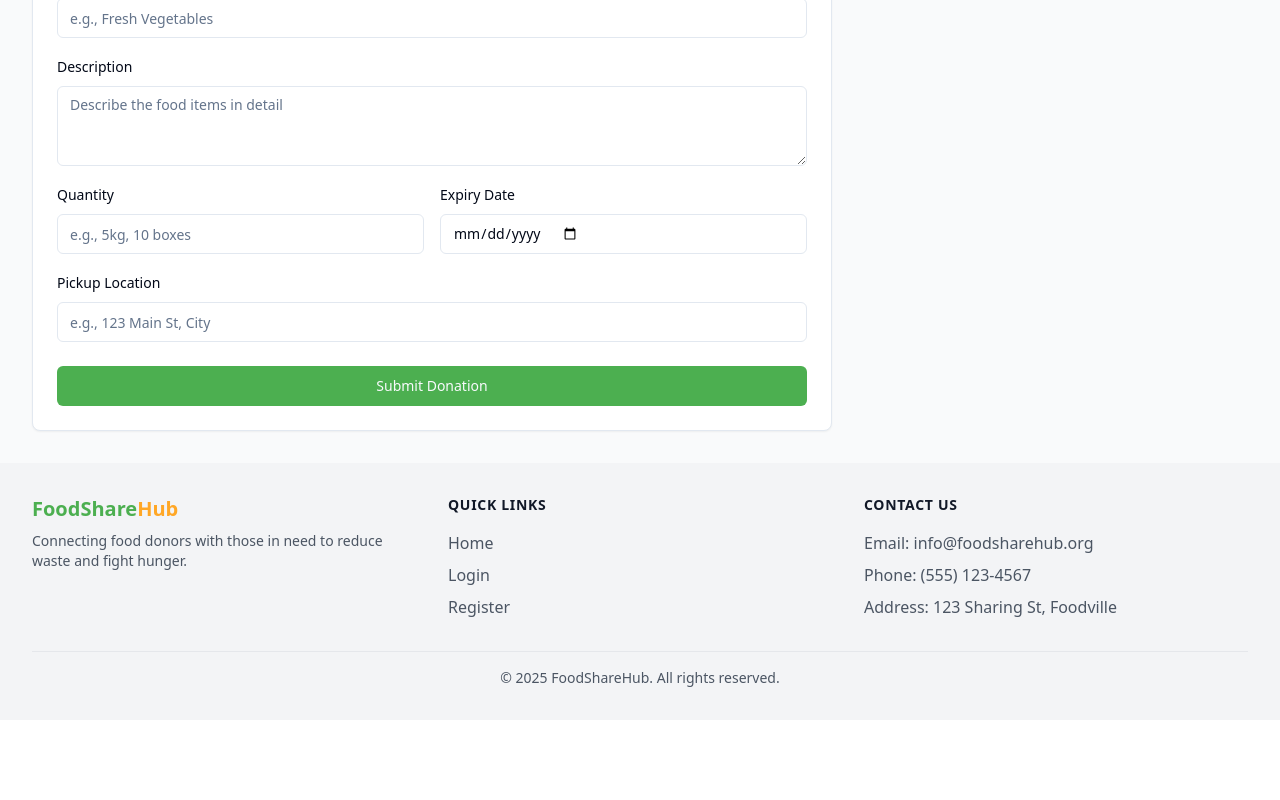
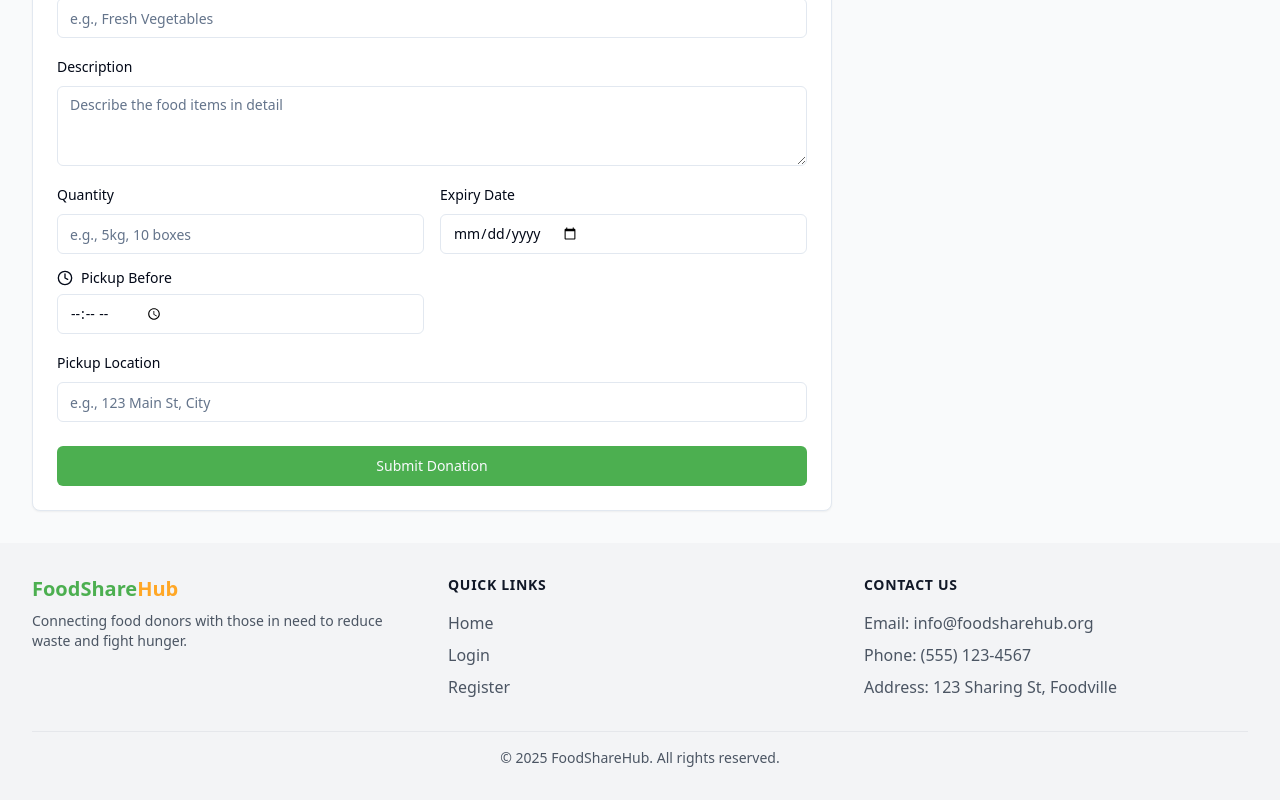
Before and after one commit to yadu04/fd2, a React (Vite) app: page /donor in a window 1280 px wide. Shown: the part 831-1631 px from the top of the page. Before the commit the page ends 1551 px from the top, so only its background shows below. Built offline with nearby package versions, Linux system fonts and the light colour scheme.

Commit message:
Add pick up before time
Add a field to specify the pick up before time.

```diff
--- a/src/components/DonationForm.tsx
+++ b/src/components/DonationForm.tsx
@@ -4,7 +4,7 @@ import { Input } from "@/components/ui/input";
 import { Textarea } from "@/components/ui/textarea";
 import { Card, CardContent, CardDescription, CardFooter, CardHeader, CardTitle } from "@/components/ui/card";
 import { Label } from "@/components/ui/label";
-import { ImagePlus } from "lucide-react";
+import { ImagePlus, Clock } from "lucide-react";
 
 interface DonationFormProps {
   onSubmit: (donation: any) => void;
@@ -17,7 +17,8 @@ const DonationForm = ({ onSubmit }: DonationFormProps) => {
     quantity: "",
     expiry: "",
     location: "",
-    image: "https://images.unsplash.com/photo-1618160702438-9b02ab6515c9" // Default image
+    pickupBefore: "",
+    image: "https://images.unsplash.com/photo-1618160702438-9b02ab6515c9"
   });
 
   const [previewImage, setPreviewImage] = useState<string | null>(null);
@@ -53,16 +54,16 @@ const DonationForm = ({ onSubmit }: DonationFormProps) => {
       id: Date.now(),
       createdAt: new Date().toISOString(),
       status: "available",
-      donorId: 1, // Mock donor ID
-      donorName: "Green Grocers" // Mock donor name
+      donorId: 1,
+      donorName: "Green Grocers"
     });
-    // Reset the form
     setDonation({
       name: "",
       description: "",
       quantity: "",
       expiry: "",
       location: "",
+      pickupBefore: "",
       image: "https://images.unsplash.com/photo-1618160702438-9b02ab6515c9"
     });
     setPreviewImage(null);
@@ -153,6 +154,22 @@ const DonationForm = ({ onSubmit }: DonationFormProps) => {
                 required
               />
             </div>
+
+            <div className="space-y-2">
+              <Label htmlFor="pickupBefore" className="flex items-center gap-2">
+                <Clock className="h-4 w-4" />
+                Pickup Before
+              </Label>
+              <Input
+                id="pickupBefore"
+                name="pickupBefore"
+                type="time"
+                value={donation.pickupBefore}
+                onChange={handleChange}
+                required
+                className="w-full"
+              />
+            </div>
           </div>
 
           <div className="space-y-2">
```
